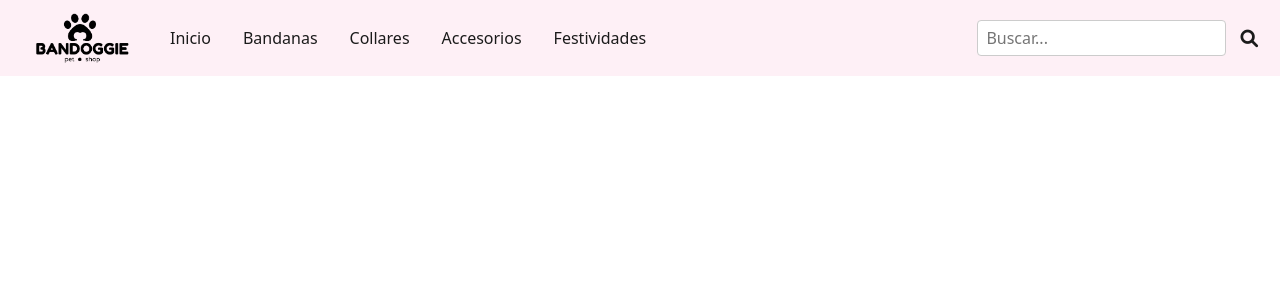
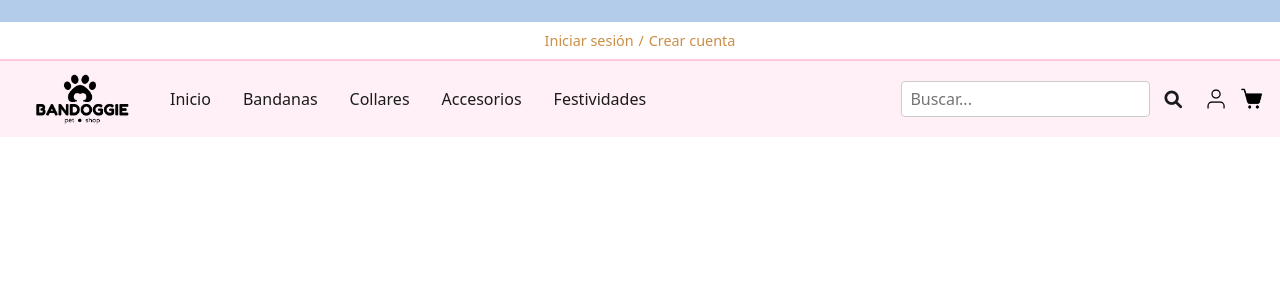
Before and after one commit to Paouula/Bandoggie, a React (Vite) app in the folder frontend/: page / in a window 1280 px wide. Shown: the top 300 px of the page. Built offline with nearby package versions, Linux system fonts and the light colour scheme.

Commit message:
Navbar finalizado

```diff
--- a/frontend/src/components/NavBar/NavBar.css
+++ b/frontend/src/components/NavBar/NavBar.css
@@ -1,8 +1,56 @@
+
+/* Barra azul de ariba*/
+.top-top-bar {
+  background-color: #B3CCEA;
+  text-align: center;
+  padding: -0.8rem;
+  font-size: 0.9rem;
+  font-weight: 500;
+  border: none;
+}
+
+.top-space {
+  color: #B3CCEA;
+}
+
+/* Barra inicio de sesión y registro*/
+.top-bar {
+  background-color: #ffffff;
+  text-align: center;
+  padding: 0.5rem 1rem;
+  font-size: 0.9rem;
+  font-weight: 500;
+  border: none;
+}
+
+.top-link {
+  color: #CB8E45;
+  text-decoration: none;
+}
+
+.top-link:hover {
+  text-decoration: underline;
+}
+
+.divider {
+  margin: 0 0.3rem;
+  color: #CB8E45;
+}
+
+.linea-separadora {
+  height: 1.5px;
+  background-color: #FDC6DD;
+  width: 100%;
+}
+
+
+/* Logo navbar*/
 .logo {
     max-width: 130px;
     height: auto;
   }
 
+  /* Configuracion general navbar*/
   .navbar {
     background-color: #FEF0F6;
     padding: 0.5rem 1rem;
@@ -11,10 +59,10 @@
   /* Estilos generales para navbar-collapse */
   .navbar-collapse {
     display: flex;
-    justify-content: space-between; /* Logo a izquierda, nav + search a derecha */
+    justify-content: space-between;
     align-items: center;
     width: 100%;
-    flex-wrap: wrap; /* Permite bajar en mobile */
+    flex-wrap: wrap;
   }
 
   /* Navegación */
@@ -24,6 +72,7 @@
     gap: 1rem;
   }
 
+  /* Texto en el navbar*/
   .nav-link {
     color: #1B1B1B;
     font-weight: 500;
@@ -36,13 +85,14 @@
     color: #CB8E45;
   }
 
-  /* Formulario de búsqueda */
+  /* Formulario de búsqueda: general*/
   .search-form {
     display: flex;
     align-items: center;
     gap: 0.5rem;
   }
 
+    /* Formulario de búsqueda: Barra o container*/
   .search-input {
     padding: 0.3rem 0.5rem;
     border: 1px solid #ccc;
@@ -50,6 +100,7 @@
     min-width: 150px;
   }
 
+    /* Formulario de búsqueda: botón para buscar*/
   .search-button {
     background-color: transparent;
     border: none;
@@ -57,6 +108,23 @@
     color: #1B1B1B;
     font-size: 1.1rem;
   }
+
+  /* Iconos de cuenta y carrito*/
+.iconos-header {
+  display: flex;
+  align-items: center;
+  gap: 0.75rem;
+  margin-left: 1rem;
+}
+
+.icono-header {
+  width: 24px;
+  height: 24px;
+  cursor: pointer;
+}
+
+
+
 
   /* Responsive */
   @media (max-width: 991.98px) {
--- a/frontend/src/components/NavBar/NavBar.jsx
+++ b/frontend/src/components/NavBar/NavBar.jsx
@@ -1,16 +1,35 @@
 import React from 'react';
 import './Navbar.css';
 import { Link } from 'react-router-dom';
-import LogoBandoggie from '../../img/NavBar/LogoBandoggie.png'
+import IC_cuenta from '../../img/NavBar/user.png';
+import IC_carrito from '../../img/NavBar/ShoppingCart.png';
+import LogoBandoggie from '../../img/NavBar/LogoBandoggie.png';
 
 function NavBar() {
   return (
     <>
+
+    {/*Barra azul*/}
+    <div className="top-top-bar">
+        <a className="top-space"> - </a>
+      </div>
+
+      {/* Bloque de registro e incio de sesión */}
+      <div className="top-bar">
+        <a href="/login" className="top-link">Iniciar sesión</a>
+        <span className="divider">/</span>
+        <a href="/register" className="top-link">Crear cuenta</a>
+      </div>
+
+      <div className="linea-separadora"></div>
+
+      {/* Barra de navegación */}
       <nav className="navbar navbar-expand-lg navbar-light">
         <a className="navbar-brand" href="/">
           <img src={LogoBandoggie} alt="Logo" className="logo" />
         </a>
 
+        {/* Toggle de navegación en responsive */}
         <button
           className="navbar-toggler"
           type="button"
@@ -23,6 +42,7 @@ function NavBar() {
           <span className="navbar-toggler-icon"></span>
         </button>
 
+        {/* Enlaces de navegación */}
         <div className="collapse navbar-collapse" id="navbarNavAltMarkup">
           <div className="navbar-nav">
             <a className="nav-item nav-link" href="/">Inicio</a>
@@ -32,6 +52,8 @@ function NavBar() {
             <a className="nav-item nav-link" href="#">Festividades</a>
           </div>
 
+          {/* Busqueda */}
+          <div className="d-flex align-items-center ms-auto">
             <form className="search-form">
               <input
                 type="text"
@@ -43,12 +65,18 @@ function NavBar() {
                 <i className="fas fa-search"></i>
               </button>
             </form>
+
+            {/* Iconos de cuenta y carrito */}
+            <div className="iconos-header">
+              <img src={IC_cuenta} alt="Cuenta" className="icono-header" />
+              <img src={IC_carrito} alt="Carrito" className="icono-header" />
+            </div>
+          </div>
         </div>
       </nav>
-
-
     </>
   );
 }
 
+
 export default NavBar;
```
Also changed, not shown: frontend/src/img/NavBar/ShoppingCart.png (added), frontend/src/img/NavBar/user.png (added). Lines whose indentation alone changed are shown as unchanged.
